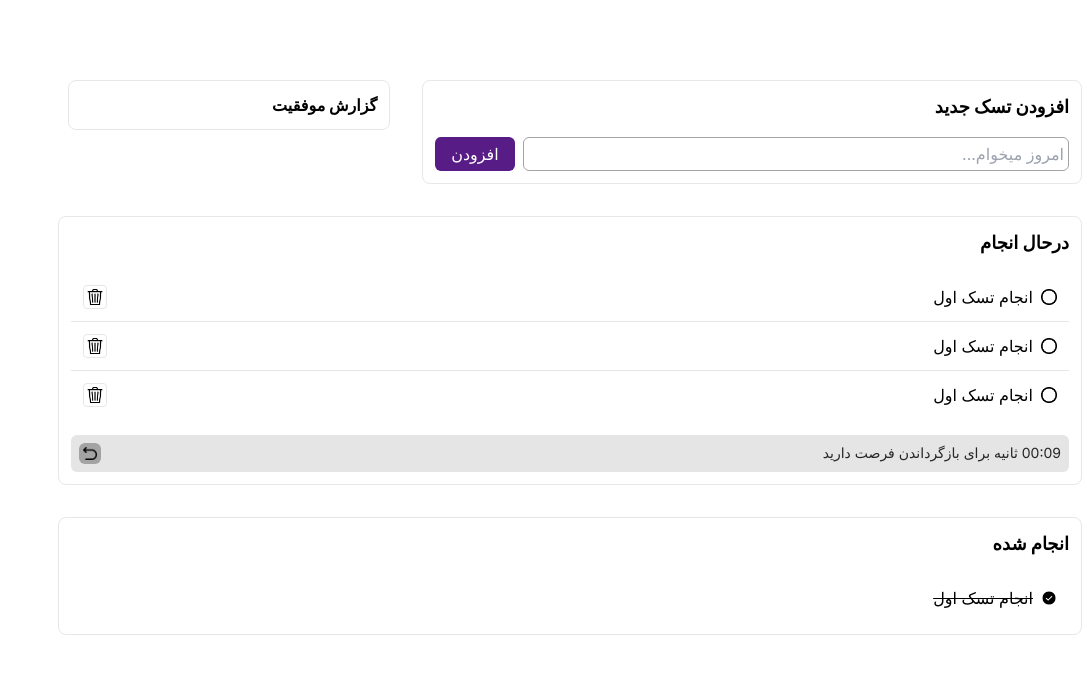
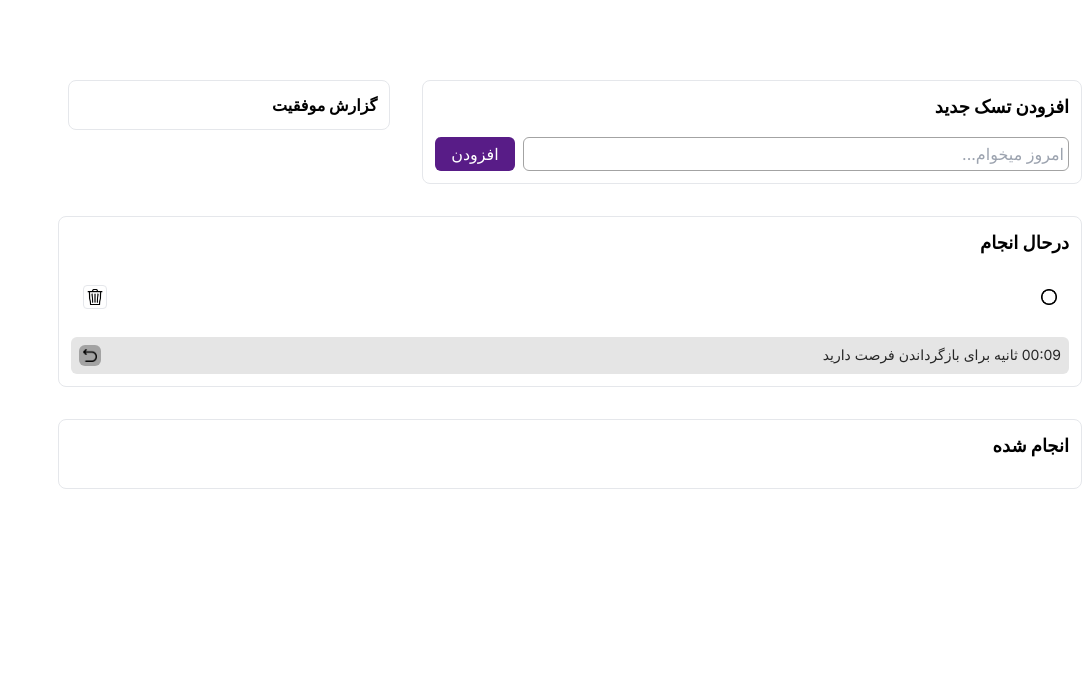
Before and after one commit to espilinter/GSM-task, a Next.js app: page / in a window 1280 px wide. Both pictures are taken after a click on the button "افزودن". Shown: the top 674 px of the page, without its empty margins (193-1280 px from the left). Built offline with nearby package versions, Linux system fonts and the light colour scheme.

Commit message:
handle add task & move tasks & delete tasks

```diff
--- a/app/page.tsx
+++ b/app/page.tsx
@@ -1,18 +1,65 @@
+'use client'
 import Image from 'next/image'
 import trash from "@/public/images/trash.png"
 import circle from "@/public/images/circle.png"
 import fill from "@/public/images/fill.png"
 import back from "@/public/images/return.png"
+import { useRef, useState } from 'react'
 
 export default function Home() {
+  interface taskType {
+    id: string;
+    text: string;
+    done: boolean;
+  }
+  const inputRef = useRef<HTMLInputElement>(null)
+  const [tasks, setTasks] = useState<taskType[]>([])
+  function addTask() {
+    if (inputRef.current) {
+      console.log(inputRef.current.value);
+      const object: taskType = { id: inputRef.current.value, text: inputRef.current.value, done: false }
+      setTasks([...tasks, object])
+    }
+  }
+
+  function taskDone(id: string) {
+    let object = [...tasks]
+    tasks.map((item, index) => {
+      if (item.id === id) {
+        object[index].done = true;
+      }
+    })
+    setTasks(object)
+  }
+
+  function taskNotDone(id: string) {
+    let object = [...tasks]
+    tasks.map((item, index) => {
+      if (item.id === id) {
+        object[index].done = false;
+      }
+    })
+    setTasks(object)
+  }
+
+  function deleteHandler(id: string) {
+    let object = [...tasks]
+    tasks.map((item, index) => {
+      if (item.id === id) {
+        object.splice(index, 1)
+      }
+    })
+    setTasks(object)
+  }
+
   return (
     <main className="flex flex-col items-center my-20 m-auto gap-8 max-w-[1024px] w-full">
       <div className='flex flex-row gap-8 items-start w-full'>
         <div className='flex border rounded-lg flex-col gap-4 p-3 w-[calc(66%-16px)]'>
           <span className='text-lg font-bold'>افزودن تسک جدید</span>
           <div className='flex gap-2'>
-            <input className='border border-neutral-400 rounded-md p-1 w-full' placeholder='امروز میخوام...' />
-            <button className='rounded-md bg-purple-900 px-4 py-1 text-white'>افزودن</button>
+            <input className='border border-neutral-400 rounded-md p-1 w-full' placeholder='امروز میخوام...' ref={inputRef} />
+            <button className='rounded-md bg-purple-900 px-4 py-1 text-white' onClick={addTask}>افزودن</button>
           </div>
         </div>
         <div className='flex border rounded-lg flex-col gap-4 p-3 w-[calc(33%-16px)]'>
@@ -22,7 +69,16 @@ export default function Home() {
       <div className='flex border rounded-lg flex-col gap-4 p-3 w-full'>
         <span className='text-lg font-bold'>درحال انجام</span>
         <div className='flex flex-col'>
-          <div className='flex justify-between items-center [&:not(:last-child)]:border-b p-3'>
+          {tasks.map((item) => (
+            <div className={`flex justify-between items-center [&:not(:last-child)]:border-b p-3 ${item.done === true ? "hidden" : ""}`}>
+              <div className='flex gap-2 items-center' onClick={() => { taskDone(item.id) }}>
+                <Image className='' src={circle} alt='circle icon' width={16} height={16} />
+                <span className=''>{item.text}</span>
+              </div>
+              <div className='rounded-[4px] border size-6 flex items-center justify-center' id={item.id} onClick={() => { deleteHandler(item.id) }}><Image src={trash} alt='trash icon' width={16} height={16} /></div>
+            </div>
+          ))}
+          {/* <div className='flex justify-between items-center [&:not(:last-child)]:border-b p-3'>
             <div className='flex gap-2 items-center'>
               <Image className='' src={circle} alt='circle icon' width={16} height={16} />
               <span className=''>انجام تسک اول</span>
@@ -35,14 +91,7 @@ export default function Home() {
               <span className=''>انجام تسک اول</span>
             </div>
             <div className='rounded-[4px] border size-6 flex items-center justify-center'><Image src={trash} alt='trash icon' width={16} height={16} /></div>
-          </div>
-          <div className='flex justify-between items-center [&:not(:last-child)]:border-b p-3'>
-            <div className='flex gap-2 items-center'>
-              <Image className='' src={circle} alt='circle icon' width={16} height={16} />
-              <span className=''>انجام تسک اول</span>
-            </div>
-            <div className='rounded-[4px] border size-6 flex items-center justify-center'><Image src={trash} alt='trash icon' width={16} height={16} /></div>
-          </div>
+          </div> */}
         </div>
         <div className='bg-neutral-200 p-2 rounded-md flex items-center justify-between'>
           <p className='text-neutral-800 text-sm'>00:09 ثانیه برای بازگرداندن فرصت دارید</p>
@@ -52,12 +101,14 @@ export default function Home() {
       <div className='flex border rounded-lg flex-col gap-4 p-3 w-full'>
         <span className='text-lg font-bold'>انجام شده</span>
         <div className='flex flex-col'>
-          <div className='flex justify-between items-center [&:not(:last-child)]:border-b p-3'>
-            <div className='flex gap-2 items-center'>
-              <Image src={fill} alt='circle-fill icon' width={16} height={16} />
-              <span className='line-through'>انجام تسک اول</span>
+          {tasks.map((item) => (
+            <div className={`flex justify-between items-center [&:not(:last-child)]:border-b p-3 ${item.done === true ? "" : "hidden"}`} onClick={() => { taskNotDone(item.id) }}>
+              <div className='flex gap-2 items-center'>
+                <Image className='' src={fill} alt='circle icon' width={16} height={16} />
+                <span className=''>{item.text}</span>
+              </div>
             </div>
-          </div>
+          ))}
         </div>
       </div>
     </main>
```
